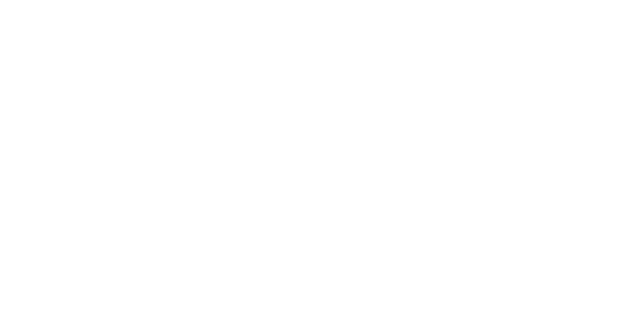
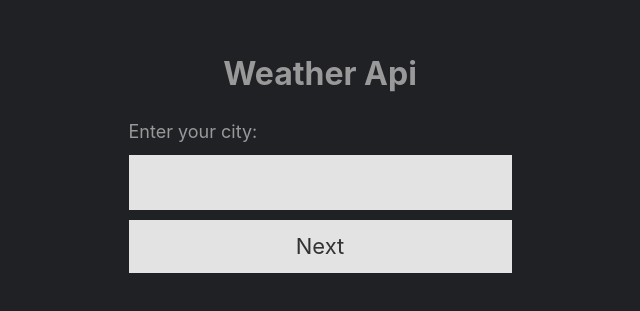
Before and after one commit to ApelsinU/redux-toolkit, a React (Create React App) app: page /api-weather in a window 1280 px wide. Before the commit this address had no page. Shown: the part 239-550 px from the top of the page, without its empty margins (320-960 px from the left). Built offline with nearby package versions, Linux system fonts and the light colour scheme; what redux-persist-transform-filter would draw is missing.

Commit message:
add WeatherApi and new page

```diff
--- a/package.json
+++ b/package.json
@@ -7,6 +7,7 @@
     "@testing-library/jest-dom": "^5.16.5",
     "@testing-library/react": "^13.3.0",
     "@testing-library/user-event": "^13.5.0",
+    "axios": "^0.27.2",
     "eslint-config-prettier": "^8.5.0",
     "react": "^18.2.0",
     "react-dom": "^18.2.0",
--- a/src/App.js
+++ b/src/App.js
@@ -7,6 +7,7 @@
 import CounterPage from './pages/CounterPage/CounterPage'
 import TranslatePage from './pages/TranslatePage/TranslatePage'
 import { BrowserRouter as Router, Routes, Route } from 'react-router-dom'
+import WeatherPage from './pages/WeatherPage/WeatherPage'
 
 function App() {
   return (
@@ -16,6 +17,7 @@
         <Route path="/counter/" element={<CounterPage />} />
         <Route path="/api-list/" element={<PokemonsPage />} />
         <Route path="/api-translate/" element={<TranslatePage />} />
+        <Route path="/api-weather/" element={<WeatherPage />} />
       </Routes>
     </Router>
   )
--- /dev/null
+++ b/src/api/WeatherApi.js
@@ -0,0 +1,31 @@
+/* Poke Api,
+   'https://rapidapi.com/weatherapi/api/weatherapi-com/' */
+
+import { BASE_URLS } from './baseUrls'
+
+const axios = require('axios')
+
+const apiConfig = {
+  key: '26a5cbfb1emsh871bd0752be0c9bp11d50djsnbdaeba273ce9',
+  host: 'weatherapi-com.p.rapidapi.com',
+}
+
+export async function getRealTimeWeather(city) {
+  const options = {
+    method: 'GET',
+    url: BASE_URLS.WEATHER + 'current.json',
+    params: { q: city },
+    headers: {
+      'X-RapidAPI-Key': apiConfig.key,
+      'X-RapidAPI-Host': apiConfig.host,
+    },
+  }
+
+  const response = axios
+    .request(options)
+    .then((res) => res.data)
+    .catch((err) => console.log('server error: ', err))
+
+  console.log('response', response)
+  return response
+}
--- a/src/api/baseUrls.js
+++ b/src/api/baseUrls.js
@@ -1,4 +1,5 @@
 export const BASE_URLS = {
   POKEMONS: 'https://pokeapi.co/api/v2/pokemon/',
   TRANSLATE: 'https://google-translate1.p.rapidapi.com/language/translate/v2/',
+  WEATHER: 'https://weatherapi-com.p.rapidapi.com/',
 }
--- /dev/null
+++ b/src/components/CityForm/CityForm.jsx
@@ -0,0 +1,26 @@
+import './city-form.sass'
+import { useDispatch } from 'react-redux'
+import { setCurrentCity } from '../../redux/slides/weather/weatherSlice'
+
+export default function CityForm() {
+  const dispatch = useDispatch()
+
+  function handleSubmit(e) {
+    e.preventDefault()
+    const city = e.target.city.value.toLowerCase()
+
+    dispatch(setCurrentCity(city))
+
+    // add redirection to api-weather/${Minsk}
+  }
+
+  return (
+    <form className="city-form" onSubmit={(e) => handleSubmit(e)}>
+      <label className="city-label" htmlFor="city">
+        <span>Enter your city:</span>
+        <input className="city-input" id="city" type="text" required />
+      </label>
+      <button className="city-button">Next</button>
+    </form>
+  )
+}
--- /dev/null
+++ b/src/components/CityForm/city-form.sass
@@ -0,0 +1,29 @@
+.city-form
+  display: flex
+  flex-direction: column
+  margin-top: 20px
+
+.city-label
+  display: flex
+  flex-direction: column
+  font-size: 18px
+
+.city-input
+  margin-top: 10px
+  padding: 10px 20px
+  font-size: 22px
+  text-transform: uppercase
+  background: #e3e3e3
+  text-align: center
+
+  &:focus
+    border-color: transparent
+
+.city-button
+  margin-top: 10px
+  padding: 10px 20px
+  border: none
+  background: #e3e3e3
+  font-size: 22px
+  text-align: center
+  color: #333333
--- a/src/pages/MainPage/MainPage.jsx
+++ b/src/pages/MainPage/MainPage.jsx
@@ -15,6 +15,9 @@
           <a href="/api-translate" className="link">
             Translator
           </a>
+          <a href="/api-weather" className="link">
+            Weather
+          </a>
         </nav>
       </div>
     </div>
--- /dev/null
+++ b/src/pages/WeatherPage/WeatherPage.jsx
@@ -0,0 +1,14 @@
+import './weather-page.sass'
+
+import CityForm from '../../components/CityForm/CityForm'
+
+export default function WeatherPage() {
+  return (
+    <div className="page-wrapper">
+      <div className="container">
+        <h1>Weather Api</h1>
+        <CityForm />
+      </div>
+    </div>
+  )
+}
--- a/src/redux/rootReducer.js
+++ b/src/redux/rootReducer.js
@@ -1,6 +1,7 @@
 import counterReducer from './slides/counter/counterSlice'
 import pokemonsReducer from './slides/pokemons/pokemonsSlice'
 import translateReducer from './slides/translate/translateSlice'
+import weatherReducer from './slides/weather/weatherSlice'
 
 import { persistReducer } from 'redux-persist'
 import { createBlacklistFilter } from 'redux-persist-transform-filter'
@@ -23,6 +24,7 @@
   counter: counterReducer,
   pokemons: pokemonsReducer,
   translate: translateReducer,
+  weather: weatherReducer,
 })
 
 export default persistReducer(persistConfig, rootReducer)
--- /dev/null
+++ b/src/redux/slides/weather/weatherSlice.js
@@ -0,0 +1,28 @@
+import { createSlice, createAsyncThunk } from '@reduxjs/toolkit'
+import { getRealTimeWeather } from '../../../api/WeatherApi'
+
+const initialState = { currentWeather: '', city: '' }
+
+export const fetchRealTimeWeather = createAsyncThunk(
+  'weather/current',
+  async (city) => await getRealTimeWeather(city),
+)
+
+export const weatherSlice = createSlice({
+  name: 'weather',
+  initialState,
+  reducers: {
+    setCurrentCity: (state, action) => {
+      state.city = action.payload
+    },
+  },
+  extraReducers: (builder) => {
+    builder.addCase(fetchRealTimeWeather.fulfilled, (state, action) => {
+      state.currentWeather = action.payload
+    })
+  },
+})
+
+export const { setCurrentCity } = weatherSlice.actions
+
+export default weatherSlice.reducer
```
Also changed, not shown: src/pages/WeatherPage/weather-page.sass (added), 1 other file (tests, documents, lock files or other folders).
